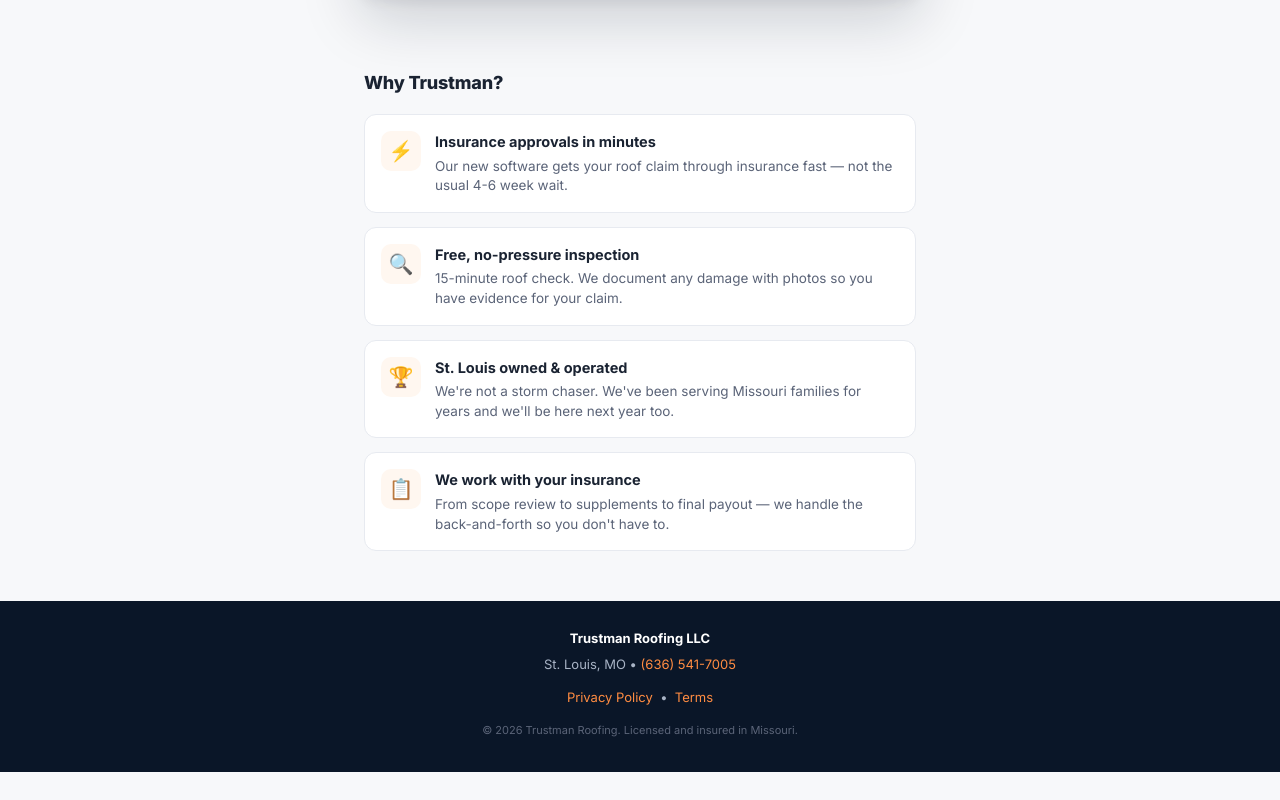
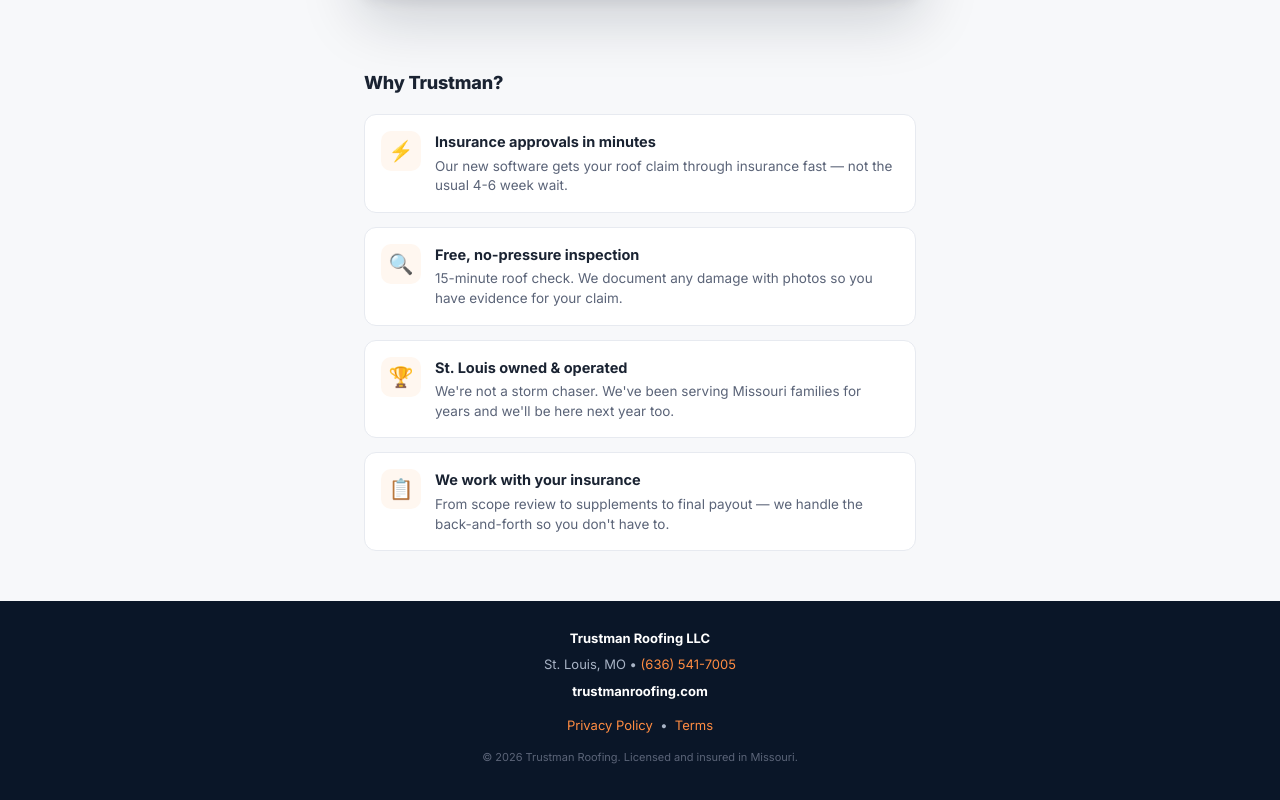
Before and after one commit to jasontalarski81-wq/stormcheck-landing, a website: page index.html in a window 1280 px wide. Shown: the part 1552-2352 px from the top of the page. Before the commit the page ends 2324 px from the top, so only its background shows below. Drawn offline with Linux system fonts and the light colour scheme.

Commit message:
Add link to trustmanroofing.com in footer

```diff
--- a/index.html
+++ b/index.html
@@ -302,6 +302,7 @@
 <footer>
   <div class="footer-row"><strong>Trustman Roofing LLC</strong></div>
   <div class="footer-row">St. Louis, MO • <a href="tel:6365417005">(636) 541-7005</a></div>
+  <div class="footer-row" style="margin-top:8px"><a href="https://trustmanroofing.com" target="_blank" rel="noopener"><strong>trustmanroofing.com</strong></a></div>
   <div class="footer-row" style="margin-top:14px">
     <a href="/privacy.html">Privacy Policy</a> &nbsp;•&nbsp; <a href="/terms.html">Terms</a>
   </div>
```
